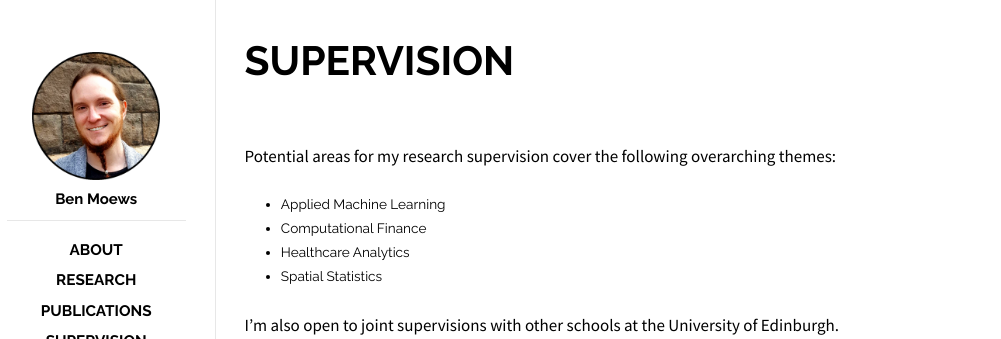
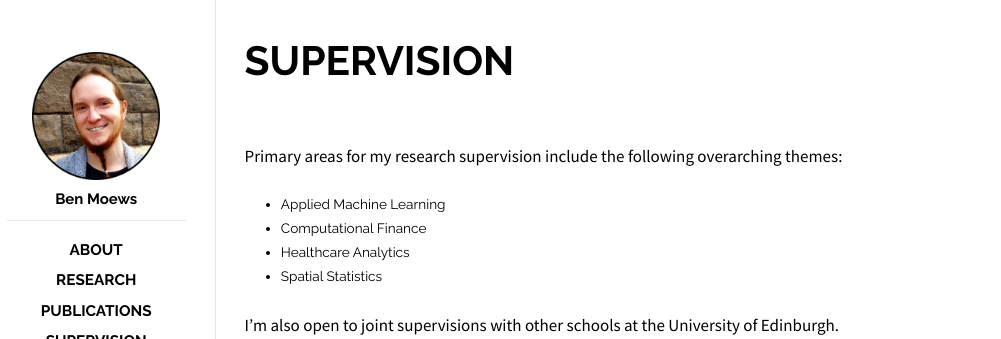
Before and after one commit to moews/moews.github.io, a Jekyll site: the page built from _posts/2017-03-25-supervision.md, in a window 1280 px wide. Shown: the top 339 px of the page, without its empty margins (143-1144 px from the left). Built offline with Jekyll 4.4.1, drawn with Linux system fonts in a browser that asks for light colours.

Commit message:
Update 2017-03-25-supervision.md

```diff
--- a/_posts/2017-03-25-supervision.md
+++ b/_posts/2017-03-25-supervision.md
@@ -8,7 +8,7 @@ categories: posts
 
 <br>
 
-Potential areas for my research supervision cover the following overarching themes:
+Primary areas for my research supervision include the following overarching themes:
 
 * Applied Machine Learning
 * Computational Finance
```
